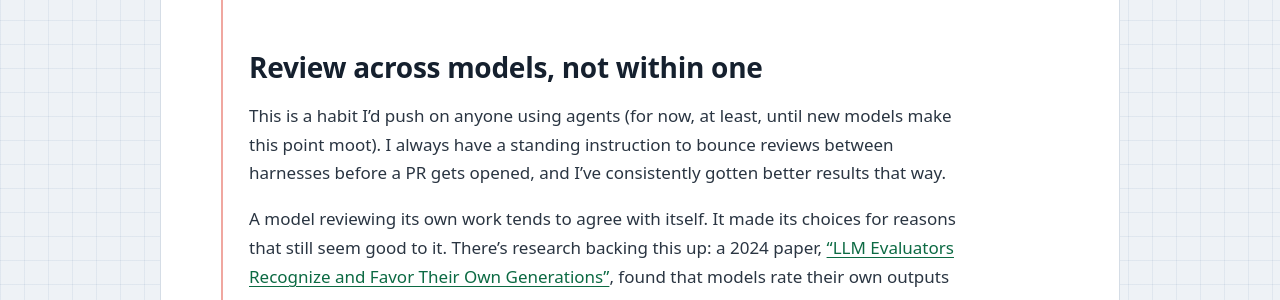
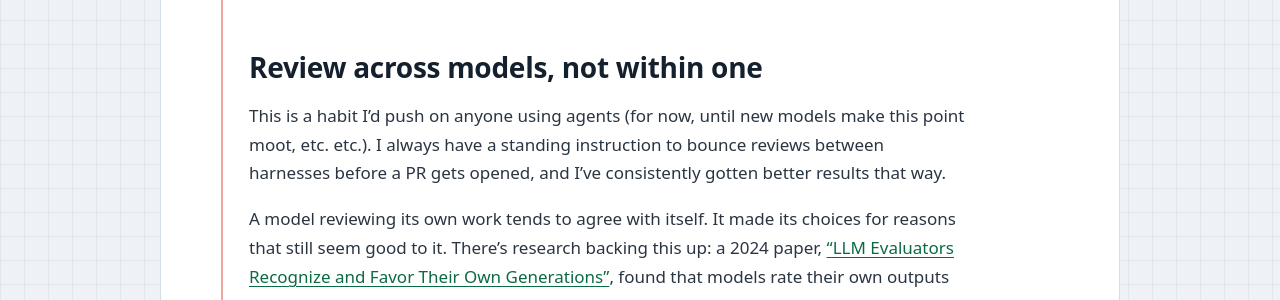
Before and after one commit to JoshWein/blog, a Jekyll site: the page built from _posts/2026-11-21-multi-agent-workflows.md, in a window 1280 px wide and 900 px high, scrolled down 4120 px. Shown: the part 156-456 px from the top of the window. Built offline with Jekyll 4.4.1, drawn with Linux system fonts in a browser that asks for light colours; some web fonts are replaced; comment, search, counter and statistics services are not loaded.

Commit message:
Agent post: add "etc. etc." to the for-now caveat
Co-Authored-By: Claude Opus 5.5 <noreply@anthropic.com>
Claude-Session: https://claude.ai/code/session_01HtAirmGQyAcmjJao62wzYe

```diff
--- a/_posts/2026-11-21-multi-agent-workflows.md
+++ b/_posts/2026-11-21-multi-agent-workflows.md
@@ -135,7 +135,7 @@ The other thing that makes fan-out work is splitting along boundaries that don't
 
 ## Review across models, not within one
 
-This is a habit I'd push on anyone using agents (for now, at least, until new models make this point moot). I always have a standing instruction to bounce reviews between harnesses before a PR gets opened, and I've consistently gotten better results that way.
+This is a habit I'd push on anyone using agents (for now, until new models make this point moot, etc. etc.). I always have a standing instruction to bounce reviews between harnesses before a PR gets opened, and I've consistently gotten better results that way.
 
 A model reviewing its own work tends to agree with itself. It made its choices for reasons that still seem good to it. There's research backing this up: a 2024 paper, ["LLM Evaluators Recognize and Favor Their Own Generations"](https://arxiv.org/abs/2404.13076), found that models rate their own outputs higher than other models' outputs, and the better a model is at spotting its own writing, the stronger the bias. A different model doesn't share those blind spots, so it catches different things. Even a fresh session of the same model helps. The Claude Code best practices call a second session "the easiest independent reviewer you can get", since it never saw the reasoning that produced the code.
 
```
